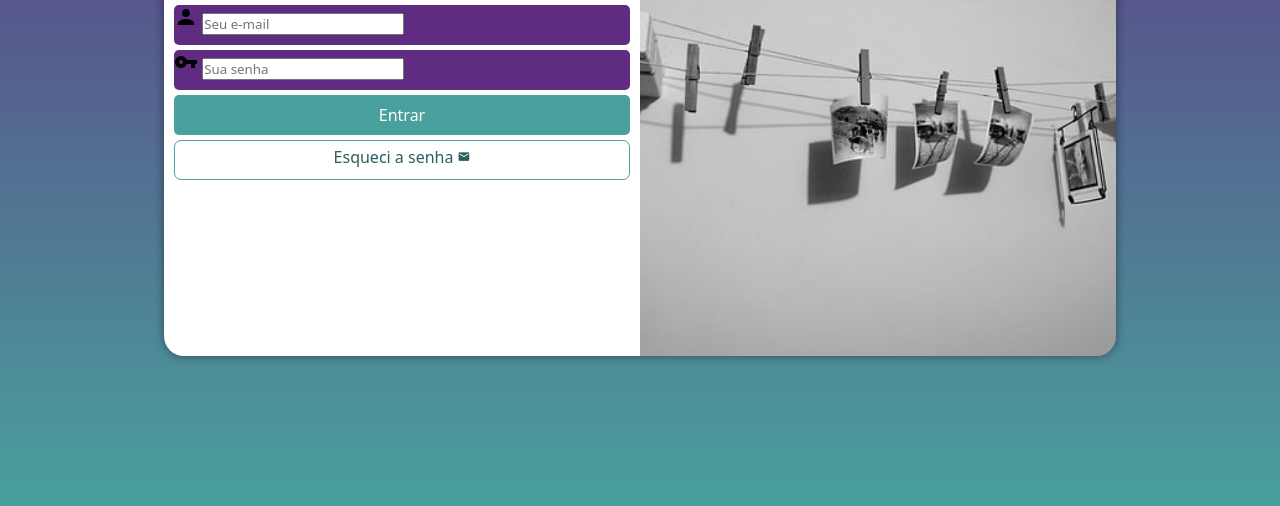
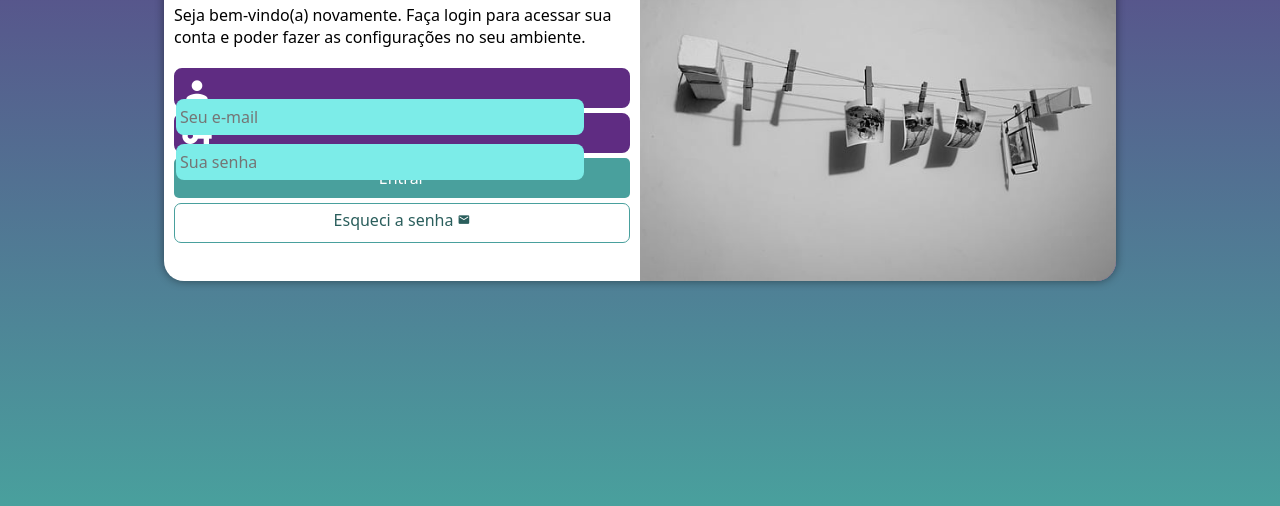
Before and after one commit to nalruf/projeto-login, a plain HTML site: page index.html in a window 1280 px wide. Shown: the part 294-800 px from the top of the page. Drawn offline with Linux system fonts and the light colour scheme.

Commit message:
Atualização do projeto

```diff
--- a/estilos/media-querie.css
+++ b/estilos/media-querie.css
@@ -5,8 +5,10 @@
         background-image: linear-gradient(to top, #49a09d, #5f2c82);
     }
 
+
     section#login {
         width: 80vw;
+        height: 280px;
     }
 
     section#login > div#imagem {
@@ -28,6 +30,7 @@
 
     section#login {
         width: 952px;
+        height: 350px;
     }
 
     section#login > div#imagem {
@@ -46,6 +49,7 @@
     }
 
     div#formulario > p {
-        font-size: 1.2em;
+        font-size: 1em;
+         margin: 20px 0px;
     }
 }
--- a/estilos/style.css
+++ b/estilos/style.css
@@ -67,15 +67,39 @@ div#formulario > p {
 
 form > div.campo {
     background-color: #5f2c82;
+    border: 2px solid #5f2c82 ;
     display: block;
     width: 100%;
     height: 40px;
-    border-radius: 5px;
+    border-radius: 8px;
     margin: 5px 0px;
 }
 
 div.campo > label {
     display: none;
+}
+
+div.campo > i {
+    color: white;
+    font-size: 2em;
+    width: 40px;
+    padding: 5px;
+}
+
+div.campo > input {
+    background-color: #7cece8;
+    font-size: 1em;
+    width: calc(100% - 44px);
+    height: 100%;
+    transform: translateY(-13px);
+    border: 0px;
+    border-radius: 8px;
+    padding: 4px;
+}
+
+div.campo > input:focus-within {
+    background-color: white;
+
 }
 form > input[type=submit] {
     display: block;
```
